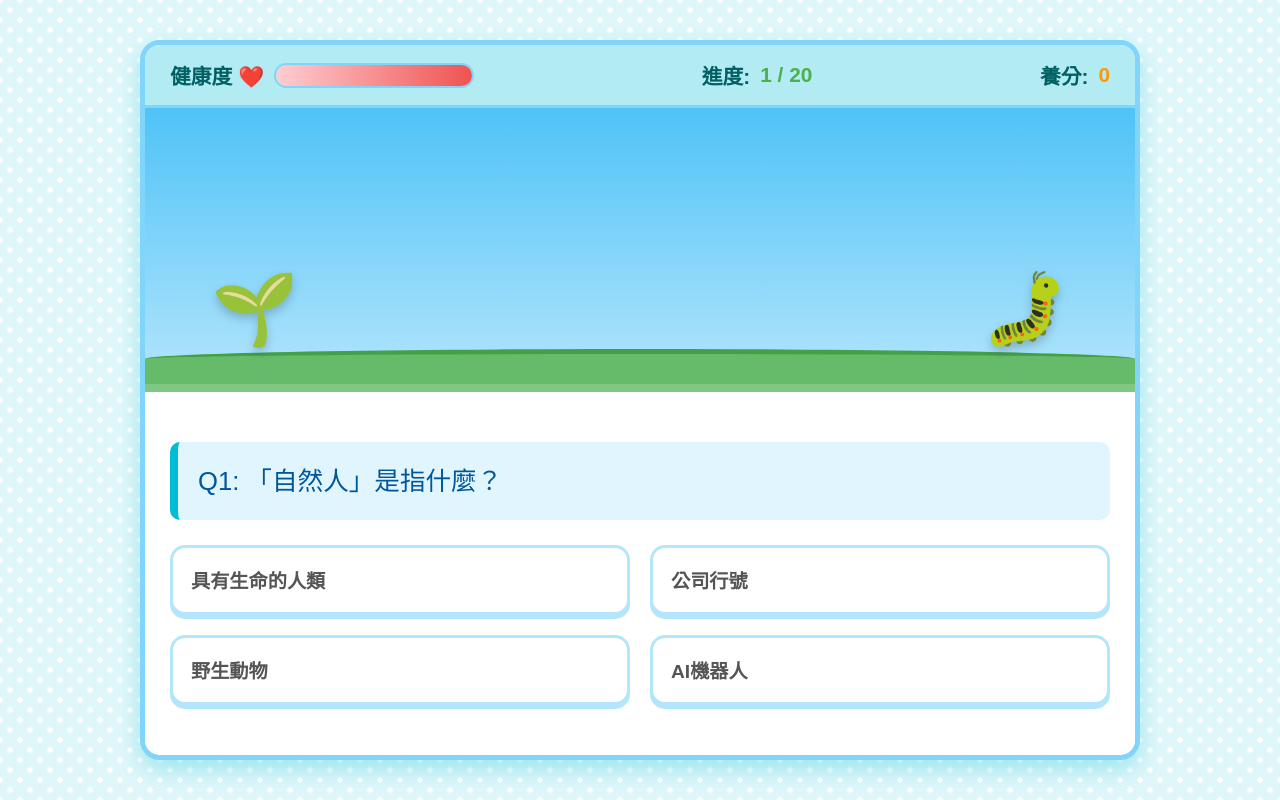
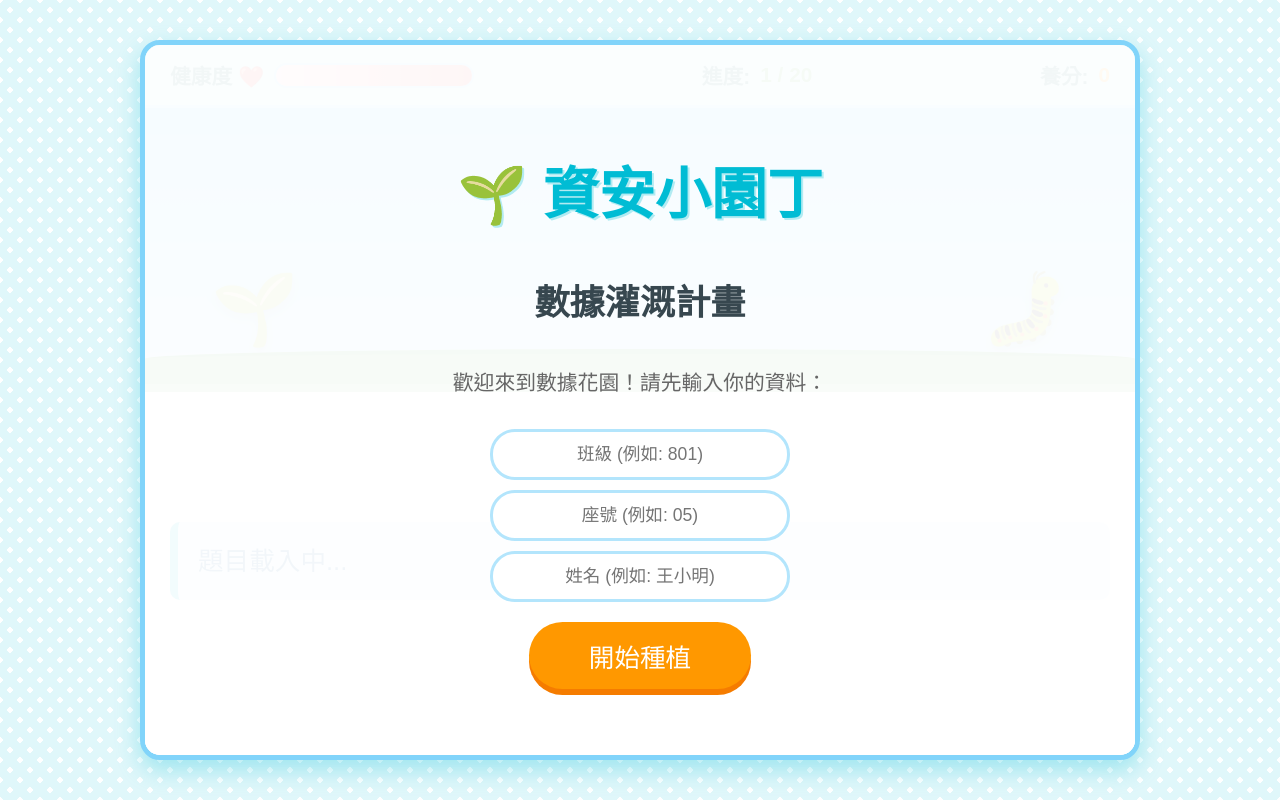
Before and after one commit to btosichen/Cybersecurity, a plain HTML site: page index.html in a window 1280 px wide. Both pictures are taken after a click on the button "開始種植". Drawn offline with Linux system fonts and the light colour scheme.

Commit message:
Update index.html

```diff
--- a/index.html
+++ b/index.html
@@ -210,6 +210,33 @@
         .option-btn.correct { background: var(--success-color); border-color: #388e3c; color: white; box-shadow: 0 4px 0 #2e7d32; }
         .option-btn.wrong { background: var(--danger-color); border-color: #d32f2f; color: white; opacity: 0.8; box-shadow: 0 4px 0 #c62828; }
 
+        /* --- 輸入框樣式 (新) --- */
+        .input-group {
+            display: flex;
+            flex-direction: column;
+            gap: 10px;
+            margin-bottom: 20px;
+            width: 100%;
+            align-items: center;
+        }
+
+        .student-input {
+            width: 80%;
+            max-width: 300px;
+            padding: 12px 20px;
+            font-size: 1.1rem;
+            border: 3px solid #b3e5fc;
+            border-radius: 25px;
+            outline: none;
+            transition: border-color 0.3s;
+            text-align: center;
+        }
+
+        .student-input:focus {
+            border-color: var(--secondary-color);
+            box-shadow: 0 0 10px rgba(255, 152, 0, 0.2);
+        }
+
         /* --- 彈出視窗 (開始/結束/回饋) --- */
         .modal {
             position: absolute;
@@ -248,6 +275,12 @@
         #feedback-modal h2.wrong-title { color: var(--danger-color); }
         #explanation-text { background: #fff3e0; padding: 25px; border-radius: 15px; max-width: 80%; margin: 20px auto; border: 2px dashed var(--secondary-color); color: #5d4037; text-align: left;}
 
+        #upload-status {
+            font-size: 1rem;
+            margin-top: 15px;
+            color: #888;
+        }
+
     </style>
 </head>
 <body>
@@ -284,11 +317,18 @@
         </div>
     </div>
 
-    <!-- 1. 開始畫面 -->
+    <!-- 1. 開始畫面 (新增輸入欄位) -->
     <div id="start-screen" class="modal">
         <h1>🌱 資安小園丁</h1>
         <h2>數據灌溉計畫</h2>
-        <p>歡迎來到數據花園！<br>這裡有些討厭的「數位害蟲」想偷吃資料。<br>運用你的資安知識灌溉種子，讓它長成大樹吧！</p>
+        <p>歡迎來到數據花園！請先輸入你的資料：</p>
+
+        <div class="input-group">
+            <input type="text" id="student-class" class="student-input" placeholder="班級 (例如: 801)">
+            <input type="text" id="student-seat" class="student-input" placeholder="座號 (例如: 05)">
+            <input type="text" id="student-name" class="student-input" placeholder="姓名 (例如: 王小明)">
+        </div>
+
         <button class="start-btn" onclick="game.start()">開始種植</button>
     </div>
 
@@ -304,14 +344,23 @@
         <h1>花園驗收</h1>
         <h2 id="final-score">獲得養分: 0</h2>
         <p id="final-stats">植物健康度: 0%</p>
-        <div id="persona-text" style="font-size: 1.5rem; color: var(--success-color); font-weight: bold; margin-bottom: 30px;">
+        <div id="persona-text" style="font-size: 1.5rem; color: var(--success-color); font-weight: bold; margin-bottom: 20px;">
             稱號評估中...
         </div>
-        <button class="start-btn" onclick="game.start()">再種一次</button>
+        <div id="upload-status">成績上傳準備中...</div>
+        <br>
+        <button class="start-btn" onclick="location.reload()">再種一次</button>
     </div>
 </div>
 
 <script>
+// =========================================================
+// 【重要】請將 Google Apps Script 發布後的網頁應用程式網址貼在這裡
+//  若未填寫，將無法送出成績到試算表
+// =========================================================
+const GOOGLE_SCRIPT_URL = 'https://script.google.com/macros/s/AKfycbxIz7hRx9buxcfXFoWK6wiJREpIc_QUnZEmUf3PQ7Ohg6PM8VkKRaLU9VzYKtb03ko/exec';
+// 例如: 'https://script.google.com/macros/s/AKfycbx.../exec'
+
 /* 【題庫設計】 (保持原題庫，內容不變) */
 const fullQuestionBank = [
     // --- A. 什麼是個人資料 (8) ---
@@ -416,22 +465,39 @@ const game = {
     score: 0,
     hp: 100,
     maxQuestions: 20,
-    threatTypes: ['🐛', '🐌', '🦗', '🦟', '🕸️'], // 害蟲
-    plantStages: ['🌱', '🌿', '🌷', '🪴', '🌳', '🍎', '🏵️'], // 植物成長階段
+    threatTypes: ['🐛', '🐌', '🦗', '🦟', '🕸️'],
+    plantStages: ['🌱', '🌿', '🌷', '🪴', '🌳', '🍎', '🏵️'],
+    studentInfo: { class: '', seat: '', name: '' },
+    answerLog: [], // 紀錄作答明細
 
     // 初始化遊戲
     start: function() {
+        // 1. 驗證學生輸入
+        const sClass = document.getElementById('student-class').value.trim();
+        const sSeat = document.getElementById('student-seat').value.trim();
+        const sName = document.getElementById('student-name').value.trim();
+
+        if (!sClass || !sSeat || !sName) {
+            alert("請完整填寫 班級、座號、姓名 才能開始遊戲喔！");
+            return;
+        }
+
+        this.studentInfo = { class: sClass, seat: sSeat, name: sName };
+
+        // 2. 初始化變數
         this.questions = this.shuffleArray([...fullQuestionBank]).slice(0, this.maxQuestions);
         this.currentQIndex = 0;
         this.score = 0;
         this.hp = 100;
+        this.answerLog = [];
 
+        // 3. UI 更新
         document.getElementById('start-screen').classList.add('hidden');
         document.getElementById('end-screen').classList.add('hidden');
         document.getElementById('feedback-modal').classList.add('hidden');
 
         this.updateHUD();
-        this.updatePlant(); // 初始植物狀態
+        this.updatePlant();
         this.loadQuestion();
         this.spawnEnemy();
     },
@@ -461,6 +527,13 @@ const game = {
         const currentQ = this.questions[this.currentQIndex];
         const isCorrect = selectedIndex === currentQ.a;
 
+        // 紀錄作答 (Q:題目, A:學生選的答案, R:結果)
+        this.answerLog.push({
+            q: currentQ.q,
+            a: currentQ.options[selectedIndex],
+            r: isCorrect ? 'O' : 'X'
+        });
+
         if (isCorrect) {
             btnElement.classList.add('correct');
             this.handleCorrect();
@@ -471,7 +544,7 @@ const game = {
         }
     },
 
-    // 答對處理 (澆水/發射養分)
+    // 答對處理
     handleCorrect: function() {
         playSound('shoot');
         this.score += 10;
@@ -480,16 +553,15 @@ const game = {
         const enemy = document.getElementById('enemy');
         const hero = document.getElementById('hero');
 
-        bullet.textContent = '💧'; // 顯示水滴
+        bullet.textContent = '💧';
         bullet.style.display = 'block';
         bullet.classList.add('shoot-anim');
 
-        // 植物成長動畫
         hero.classList.add('grow-anim');
 
         setTimeout(() => {
-            enemy.classList.add('hit-anim'); // 敵人受傷
-            enemy.classList.add('fade-out'); // 敵人消失
+            enemy.classList.add('hit-anim');
+            enemy.classList.add('fade-out');
         }, 400);
 
         setTimeout(() => {
@@ -502,7 +574,7 @@ const game = {
         }, 1200);
     },
 
-    // 答錯處理 (害蟲攻擊)
+    // 答錯處理
     handleWrong: function(qData) {
         playSound('wrong');
         this.hp -= 20;
@@ -516,7 +588,7 @@ const game = {
         bullet.classList.add('attack-anim');
 
         setTimeout(() => {
-            hero.classList.add('hit-anim'); // 植物受傷搖晃
+            hero.classList.add('hit-anim');
             playSound('hit');
         }, 400);
 
@@ -535,7 +607,7 @@ const game = {
         this.currentQIndex++;
 
         this.updateHUD();
-        this.updatePlant(); // 檢查是否升級植物
+        this.updatePlant();
 
         if (this.hp <= 0 || this.currentQIndex >= this.maxQuestions) {
             this.endGame();
@@ -545,10 +617,8 @@ const game = {
         }
     },
 
-    // 更新植物狀態 (根據進度)
     updatePlant: function() {
         const hero = document.getElementById('hero');
-        // 根據目前題數決定植物階段 (0, 3, 6, 9, 12, 15, 18 題變身)
         const stageIndex = Math.min(Math.floor(this.currentQIndex / 3), this.plantStages.length - 1);
         hero.textContent = this.plantStages[stageIndex];
     },
@@ -586,6 +656,7 @@ const game = {
         const finalScore = document.getElementById('final-score');
         const finalStats = document.getElementById('final-stats');
         const persona = document.getElementById('persona-text');
+        const uploadStatus = document.getElementById('upload-status');
 
         let title = "";
         if (this.score >= 180 && this.hp >= 80) {
@@ -603,6 +674,54 @@ const game = {
         persona.textContent = title;
 
         modal.classList.remove('hidden');
+
+        // 傳送資料到 Google Sheets
+        this.sendToGoogleSheet(uploadStatus);
+    },
+
+    sendToGoogleSheet: function(statusElement) {
+        if (!GOOGLE_SCRIPT_URL) {
+            statusElement.textContent = "⚠️ 教師未設定 Google Script 網址，無法上傳成績。";
+            statusElement.style.color = "red";
+            return;
+        }
+
+        statusElement.textContent = "正在上傳成績...";
+
+        // 格式化作答紀錄為字串
+        const logString = this.answerLog.map((item, i) =>
+            `${i+1}. [${item.r}] ${item.q} (答:${item.a})`
+        ).join('\n');
+
+        const payload = {
+            class: this.studentInfo.class,
+            seat: this.studentInfo.seat,
+            name: this.studentInfo.name,
+            score: this.score,
+            log: logString
+        };
+
+        // 使用 fetch 送出 POST 請求
+        // mode: 'no-cors' 是關鍵，因為 Google Script 不會回傳標準 CORS header
+        fetch(GOOGLE_SCRIPT_URL, {
+            method: 'POST',
+            mode: 'no-cors',
+            cache: 'no-cache',
+            headers: {
+                'Content-Type': 'application/json'
+            },
+            redirect: 'follow',
+            body: JSON.stringify(payload)
+        })
+        .then(() => {
+            statusElement.textContent = "✅ 成績上傳成功！";
+            statusElement.style.color = "green";
+        })
+        .catch(err => {
+            console.error(err);
+            statusElement.textContent = "❌ 上傳失敗，請檢查網路或通知老師。";
+            statusElement.style.color = "red";
+        });
     },
 
     shuffleArray: function(array) {
@@ -613,6 +732,38 @@ const game = {
         return array;
     }
 };
+
+/* ================================================================================
+【教師設定區：Google Apps Script 程式碼】
+請將以下程式碼複製到您的 Google Sheet > 擴充功能 > Apps Script 中
+並部署為「網頁應用程式」，將產生的 URL 貼回上方的 GOOGLE_SCRIPT_URL 變數中。
+================================================================================
+
+function doPost(e) {
+  var ss = SpreadsheetApp.getActiveSpreadsheet();
+  var sheet = ss.getSheets()[0]; // 取得第一個工作表
+
+  // 若是第一次使用，建立標題列
+  if (sheet.getLastRow() === 0) {
+    sheet.appendRow(["時間戳記", "班級", "座號", "姓名", "分數", "作答紀錄"]);
+  }
+
+  var data = JSON.parse(e.postData.contents);
+  var timestamp = new Date();
+
+  sheet.appendRow([
+    timestamp,
+    data.class,
+    data.seat,
+    data.name,
+    data.score,
+    data.log
+  ]);
+
+  return ContentService.createTextOutput("Success");
+}
+================================================================================
+*/
 </script>
 </body>
 </html>
```
